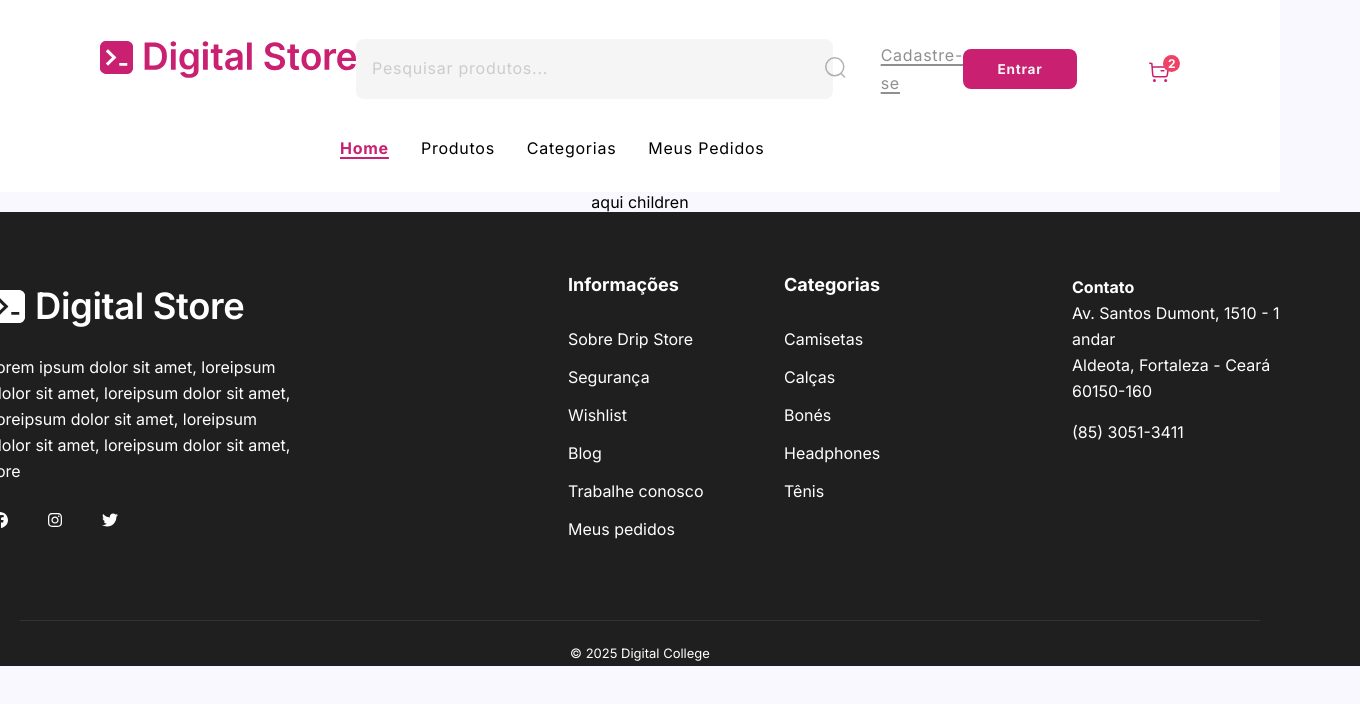
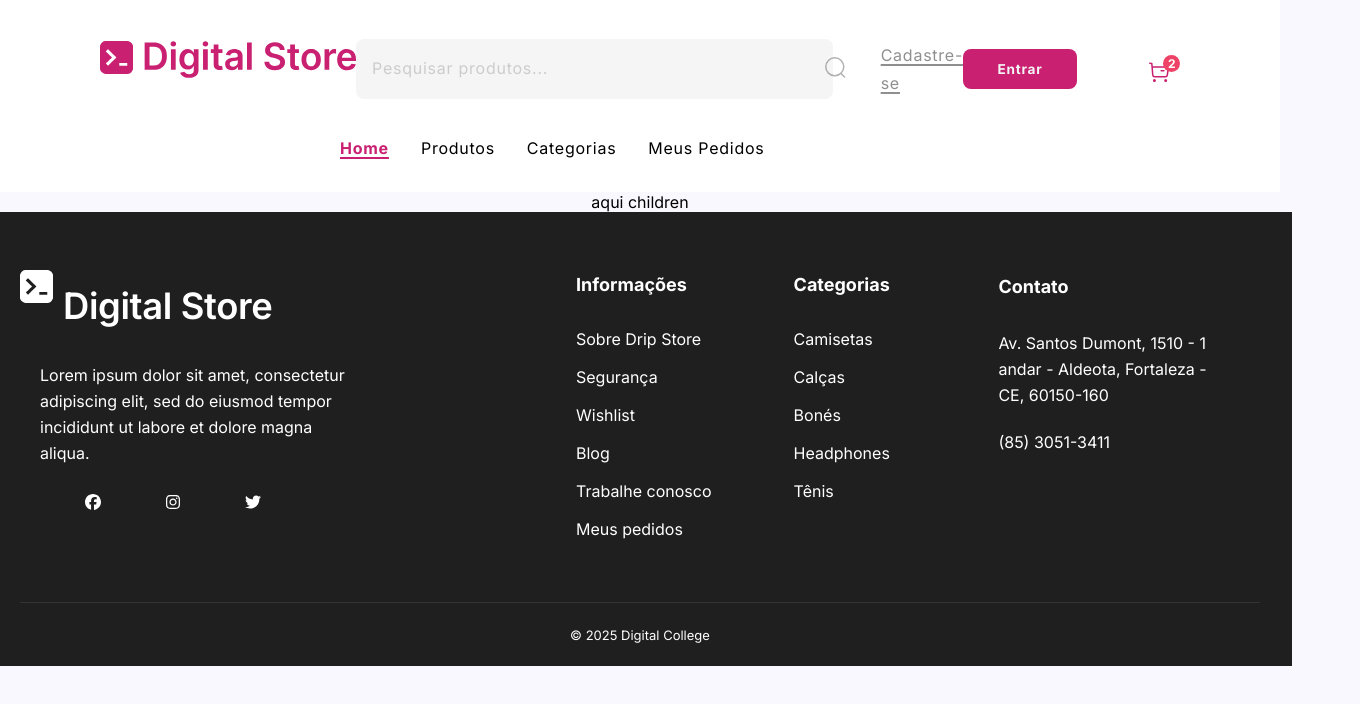
Before and after one commit to daniolivem/drip-store-dc, a React (Vite) app: page / in a window 1280 px wide. Shown: the top 704 px of the page, 1360 px wide, since content can reach past the window. Built offline with nearby package versions, Linux system fonts and the light colour scheme.

Commit message:
Modifiquei o width do footer

```diff
--- a/src/components/Footer/footer.css
+++ b/src/components/Footer/footer.css
@@ -1,5 +1,3 @@
-
-
 a[href^="tel:"] {
   color: var(--white, #FFF) !important;
 }
@@ -8,10 +6,9 @@ a[href^="tel:"] {
 }
 
 .footer {
-    position: relative;
     display: flex;
-    flex-direction: column; /* Mantém a estrutura principal em coluna */
-    width: 1440px;
+    flex-direction: column;
+    width: 100%;
     height: 454px;
     flex-shrink: 0;
     padding: 2rem;
@@ -25,17 +22,17 @@ a[href^="tel:"] {
     display: flex;
     align-items: center; /* Alinha os itens verticalmente ao centro */
     gap: 10px; /* Espaço entre o logo e o título */
-    margin-bottom: 1rem; /* Espaço abaixo do conjunto logo+título */
+    margin-bottom: 1.5rem; /* Espaço abaixo do conjunto logo+título */
     align-self: flex-start; /* Alinha o conjunto à esquerda */
+
 }
 /* ok */
 .footer-logo {
     width: 33px;
     height: 33px;
-
-    padding: 0px;
-    margin-left: 40px;
-    margin-top: 40px;
+    /* padding: 0px;
+    margin-left: 20px;
+    margin-top: 40px; */
 
 }
 /* ok */
@@ -48,18 +45,20 @@ a[href^="tel:"] {
     font-weight: 600;
     line-height: normal;
     letter-spacing: -0.364px;
+
 }
 /* ok */
 .footer-description {
     width: 307px;
     margin-top: 10px;
-    margin-left: 40px;
+    margin-left: 20px;
     color: var(--white, #FFFFFF);
     font-family: Inter;
     font-size: 16px;
     font-style: normal;
     font-weight: 400;
     line-height: 26px; /* 162.5% */
+
 }
 
 /* ok */
@@ -75,6 +74,7 @@ a[href^="tel:"] {
     font-style: normal;
     font-weight: 600;
     line-height: normal;
+
 }
 /* ok */
 .footer-info-title {
@@ -85,6 +85,7 @@ a[href^="tel:"] {
     font-style: normal;
     font-weight: 500;
     line-height: normal;
+    text-align: left;
 
 }
 /* ok */
@@ -95,6 +96,7 @@ a[href^="tel:"] {
     font-style: normal;
     font-weight: 400;
     line-height: 38px; /* 237.5% */
+
 }
 /* ok */
 .footer-a {
@@ -115,20 +117,22 @@ a[href^="tel:"] {
     font-style: normal;
     font-weight: 500;
     line-height: normal;
+
 }
 /* ok */
 .footer-categories {
     position: absolute;
     align-items: center;
     justify-content: center;
-    left: 60%;
+    left: 62%;
     margin-top: 30px;
     color: var(--white, #FFFFFF);
     font-family: Inter;
     font-size: 18px;
     font-style: normal;
     font-weight: 600;
-    line-height: normal
+    line-height: normal;
+
 }
 
 .footer-categories-list {
@@ -141,7 +145,7 @@ a[href^="tel:"] {
 }
 
 .footer-c {
-    padding: 10;
+
     color: var(--white, #FFF);
     font-family: Inter;
     font-size: 16px;
@@ -157,11 +161,22 @@ a[href^="tel:"] {
 }
 
 .footer-address {
-    width: 231px;
+    width: 210px;
     position: absolute;
     align-items: center;
     justify-content: center;
-    left: 80%;
+    left: 78%;
+    margin-top: 30px;
+    color: var(--white, #FFF);
+    font-family: Inter;
+    font-size: 18px;
+    font-style: normal;
+    font-weight: 400;
+    line-height: 26px; /* 162.5% */
+
+}
+
+.p-address {
     margin-top: 30px;
     color: var(--white, #FFF);
     font-family: Inter;
@@ -170,28 +185,21 @@ a[href^="tel:"] {
     font-weight: 400;
     line-height: 26px; /* 162.5% */
 }
-
-.p-address {
-    color: var(--white, #FFF);
+.footer-phone {
+    max-width: 231px;
+    max-height: 100px;
+    position: absolute;
+    align-items: center;
+    justify-content: center;
+    left: 78%;
+    margin: 100px 0 0 0;
+    padding-top: 85px;
     font-family: Inter;
     font-size: 16px;
     font-style: normal;
     font-weight: 400;
     line-height: 26px; /* 162.5% */
-}
-.footer-phone {
-    width: 231px;
-    position: absolute;
-    align-items: center;
-    justify-content: center;
-    left: 80%;
-    padding-top: 100px;
-    margin-top: 75px;
-    font-family: Inter;
-    font-size: 16px;
-    font-style: normal;
-    font-weight: 400;
-    line-height: 26px; /* 162.5% */
+
 }
 
 .footer-phone:hover {
@@ -224,7 +232,7 @@ a[href^="tel:"] {
 
 .footer-social-icon {
     display: inline-block;
-    margin-left: 40px;
+    margin-left: 65px;
     padding-top: 26px;
     height: 20.534px;
 
@@ -246,3 +254,55 @@ a[href^="tel:"] {
     font-weight: 400;
     line-height: 24px; /* 184.615% */
 }
+@media only screen and (max-width: 1024px) {
+  .footer {
+    padding: 2rem !important;
+  }
+
+  .footer-content {
+    justify-content: space-around !important;
+  }
+}
+
+@media only screen and (max-width: 768px) {
+  .footer-header {
+    flex-direction: column !important;
+    align-items: flex-start !important;
+  }
+
+  .footer-logo {
+    margin-bottom: 0.5rem !important;
+  }
+
+  .footer-info, .footer-categories, .footer-address-container {
+    min-width: 45% !important;
+    flex: 0 0 45% !important;
+  }
+
+  .footer-content {
+    flex-wrap: wrap !important;
+  }
+}
+
+@media only screen and (max-width: 576px) {
+  .footer {
+    padding: 2rem 1rem !important;
+  }
+
+  .footer-title {
+    font-size: 24px !important;
+  }
+
+  .footer-description {
+    margin-bottom: 1.5rem !important;
+  }
+
+  .footer-info, .footer-categories, .footer-address-container {
+    min-width: 100% !important;
+    flex: 0 0 100% !important;
+  }
+
+  .footer-social {
+    gap: 1.5rem !important;
+  }
+}
--- a/src/components/Footer/index.jsx
+++ b/src/components/Footer/index.jsx
@@ -23,7 +23,7 @@ export const Footer = () => (
         {/* div descrição */}
         <div>
             <p className="footer-description">
-                lorem ipsum dolor sit amet, loreipsum dolor sit amet, loreipsum dolor sit amet, loreipsum dolor sit amet, loreipsum dolor sit amet, loreipsum dolor sit amet, lore
+                Lorem ipsum dolor sit amet, consectetur adipiscing elit, sed do eiusmod tempor incididunt ut labore et dolore magna aliqua.
             </p>
         </div>
 
@@ -60,9 +60,8 @@ export const Footer = () => (
             {/* address */}
             <address className="footer-address">
                 <strong className="footer-address-title">Contato</strong>
-                <p className="p-address">Av. Santos Dumont, 1510 - 1 andar</p>
-                <p className="p-address">Aldeota, Fortaleza - Ceará</p>
-                <p className="p-address">60150-160</p>
+                <p className="p-address">Av. Santos Dumont, 1510 - 1 andar - Aldeota, Fortaleza - CE, 60150-160</p>
+
             </address>
             <div className="footer-phone">
                 <a  href="tel: +558530513411">(85) 3051-3411</a>
```
